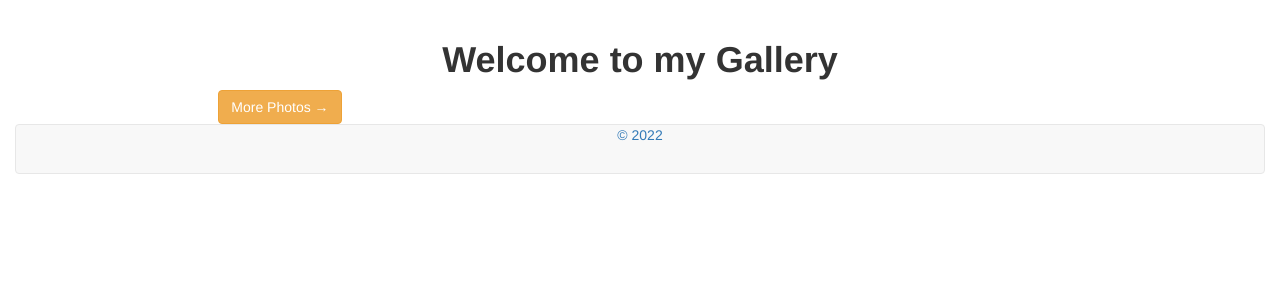
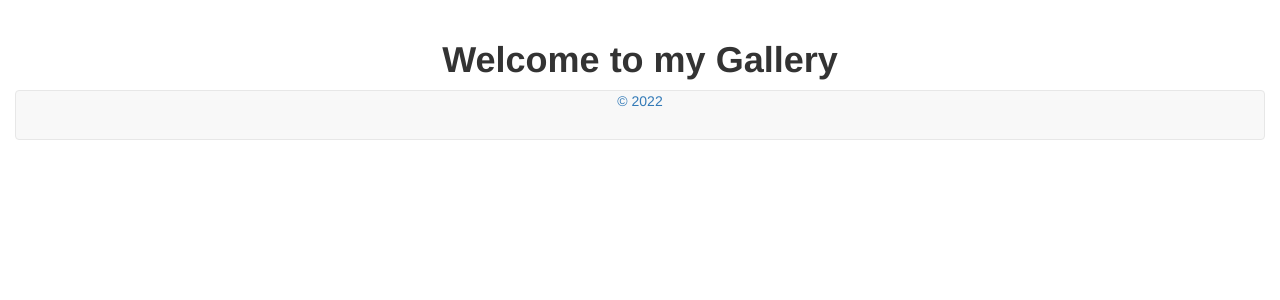
Before and after one commit to Apondi-Otieno/mi-gallarie, a Django app: page / in a window 1280 px wide. Shown: the part 52-352 px from the top of the page. Run offline with Django 4.2, Linux system fonts and the light colour scheme; data that the repository does not hold is empty; some libraries are stand-ins or nearby versions.

Commit message:
this will delete a button in index file

```diff
--- a/gallery/models.py
+++ b/gallery/models.py
@@ -1,5 +1,5 @@
 from django.db import models
-from cloudinary.models import cloudinaryField
+
 # Create your models here.
 class Category(models.Model):
     name = models.CharField(max_length=200 , unique=True)
@@ -32,7 +32,7 @@ class Picture(models.Model):
 
     @classmethod
     def search_by_category(cls, category):
-        image= CloudinaryField("image")
+
         images = cls.objects.filter(category__name__icontains=category)
         return images
 
--- a/gallery/templates/index.html
+++ b/gallery/templates/index.html
@@ -11,14 +11,7 @@
           Welcome to my Gallery
         </strong>
       </h1>
-      <div id="launcher">
-        <a href="">
-          <button type="button" class="btn btn-warning">
-            More Photos
-            <span>&#8594;</span>
-          </button>
-        </a>
-      </div>
+
     </div>
   </div>
 </div>
```
